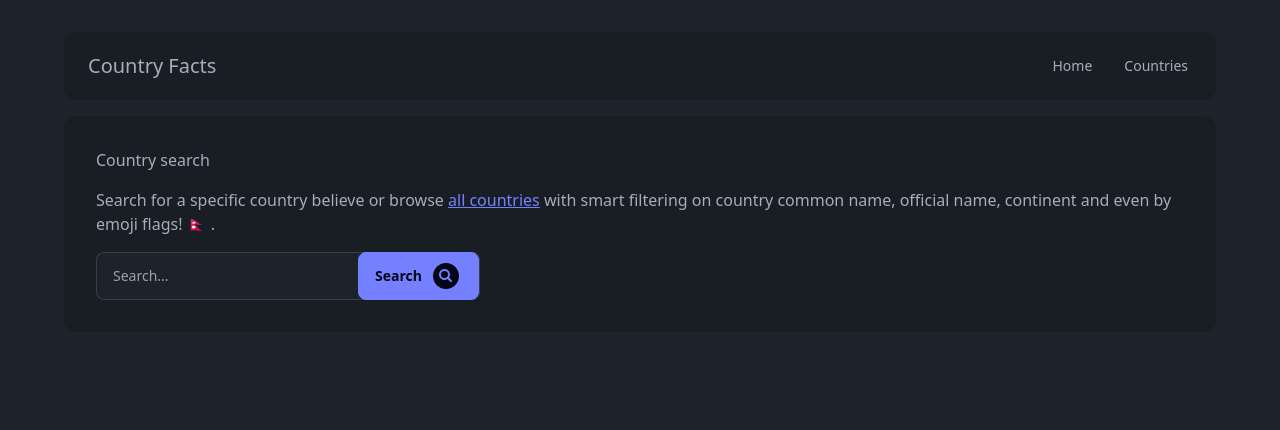
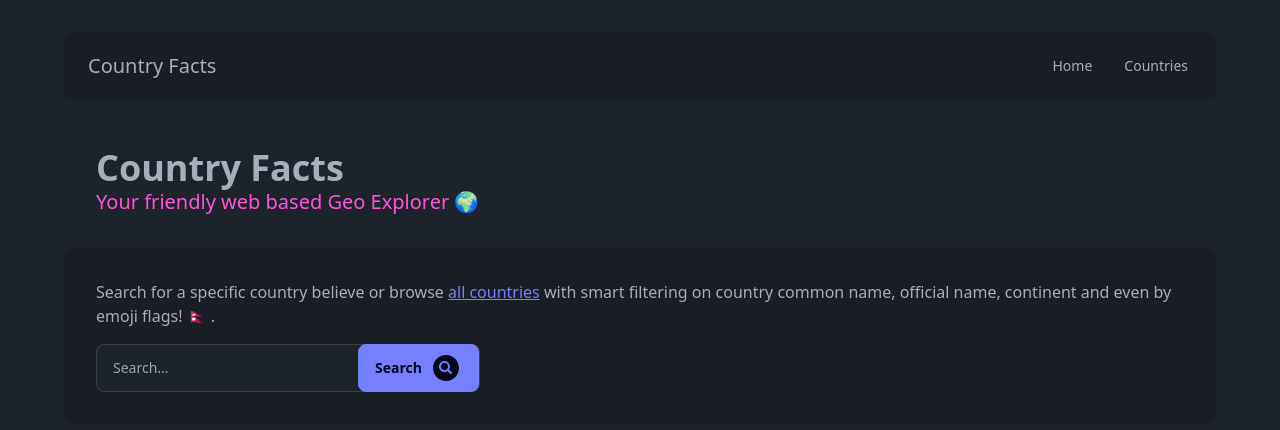
Before and after one commit to daniel-collings/country-facts, a React (Vite) app: page /#/ in a window 1280 px wide. Shown: the top 430 px of the page. Built offline with nearby package versions, Linux system fonts and the light colour scheme.

Commit message:
Update Home.tsx to use PageHeader component

```diff
--- a/src/pages/Home.tsx
+++ b/src/pages/Home.tsx
@@ -3,6 +3,7 @@ import CountrySearchForm from '@/features/CountrySearchForm.tsx'
 import { Link, useSearchParams } from 'react-router-dom'
 import { useQuery } from '@tanstack/react-query'
 import { fetchCountries } from '@/services/countries.ts'
+import PageHeader from '@/components/PageHeader.tsx'
 
 export default function Home() {
   const [searchParams, setSearchParams] = useSearchParams()
@@ -29,8 +30,12 @@ export default function Home() {
   }
 
   return (
+    <div>
+      <PageHeader
+        title="Country Facts"
+        subtitle="Your friendly web based Geo Explorer 🌍"
+      />
       <div className="space-y-4 bg-base-200 rounded-xl p-8">
-      <h2>Country search</h2>
         <p>
           Search for a specific country believe or browse{' '}
           <Link to="/countries" className="underline text-primary">
@@ -45,7 +50,7 @@ export default function Home() {
         {isError && <p>{(error as Error).message}</p>}
 
         {Array.isArray(data) && data.length > 0 && (
-        <div className="block h-96 overflow-x-auto">
+          <div className="block h-96 overflow-auto border-b border-base-content">
             <table className="table table-sm table-pin-rows">
               <thead>
                 <tr>
@@ -57,14 +62,19 @@ export default function Home() {
               </thead>
               <tbody>
                 {data.map(({ name, capital, flag, continents }, i) => (
-                <tr key={i} className="hover">
+                  <tr key={i}>
                     <td>
-                    <Link to={`/countries/${encodeURIComponent(name.common)}`}>
+                      <Link
+                        className="hover:text-primary hover:underline"
+                        to={`/countries/${encodeURIComponent(name.common)}`}
+                      >
                         {name.common}{' '}
                       </Link>
                     </td>
                     <td>
-                    <Link to={`/countries/${encodeURIComponent(name.common)}`}>
+                      <Link
+                        to={`/countries/${encodeURIComponent(name.common)}`}
+                      >
                         {capital?.reduce(
                           (p, c, i) => p + (i > 0 ? `, ${c}` : c),
                           ''
@@ -72,7 +82,9 @@ export default function Home() {
                       </Link>
                     </td>
                     <td className="text-center sm:text-left">
-                    <Link to={`/countries/${encodeURIComponent(name.common)}`}>
+                      <Link
+                        to={`/countries/${encodeURIComponent(name.common)}`}
+                      >
                         {flag as string}{' '}
                       </Link>
                     </td>
@@ -89,5 +101,6 @@ export default function Home() {
           </div>
         )}
       </div>
+    </div>
   )
 }
```
Lines whose indentation alone changed are shown as unchanged.
